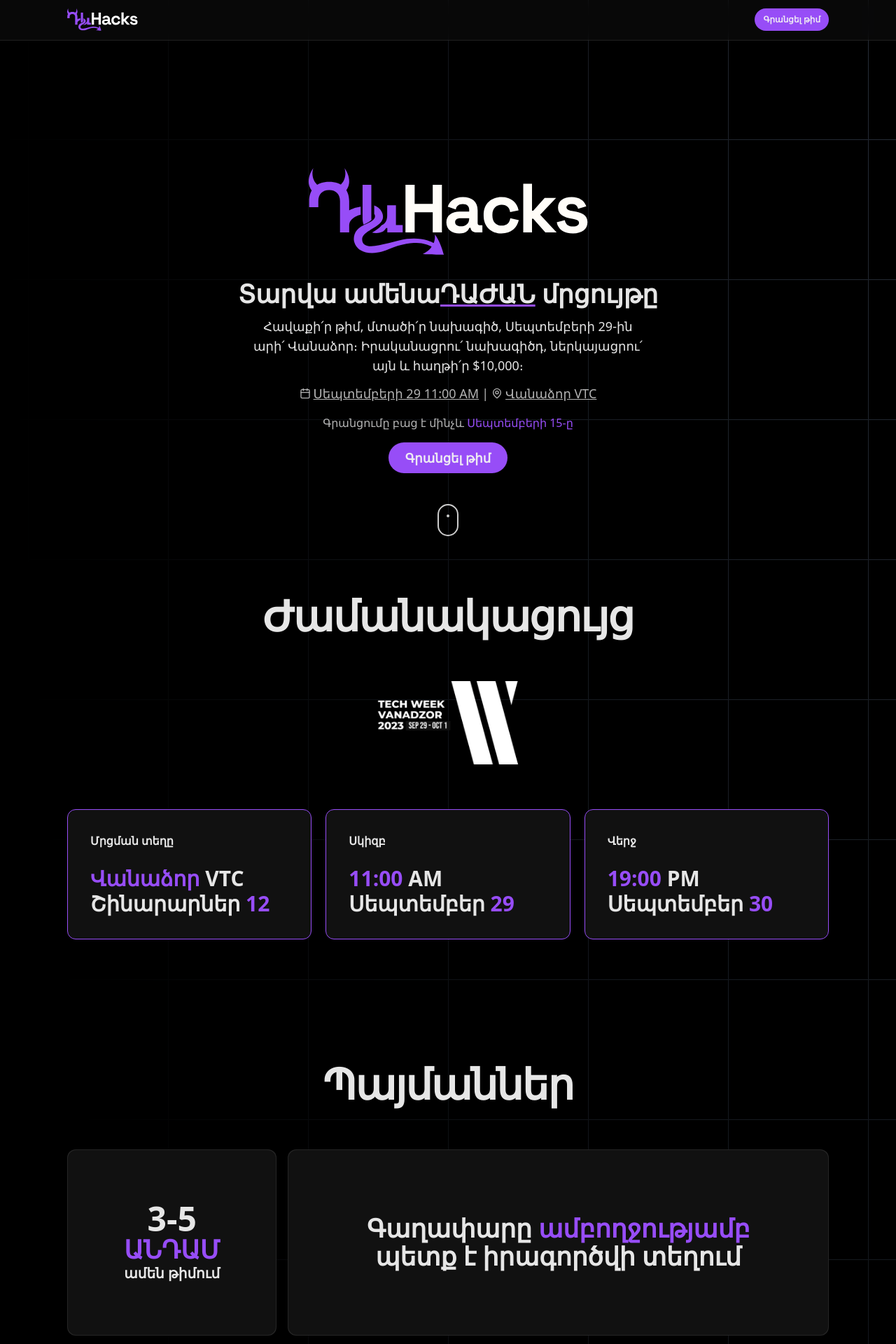
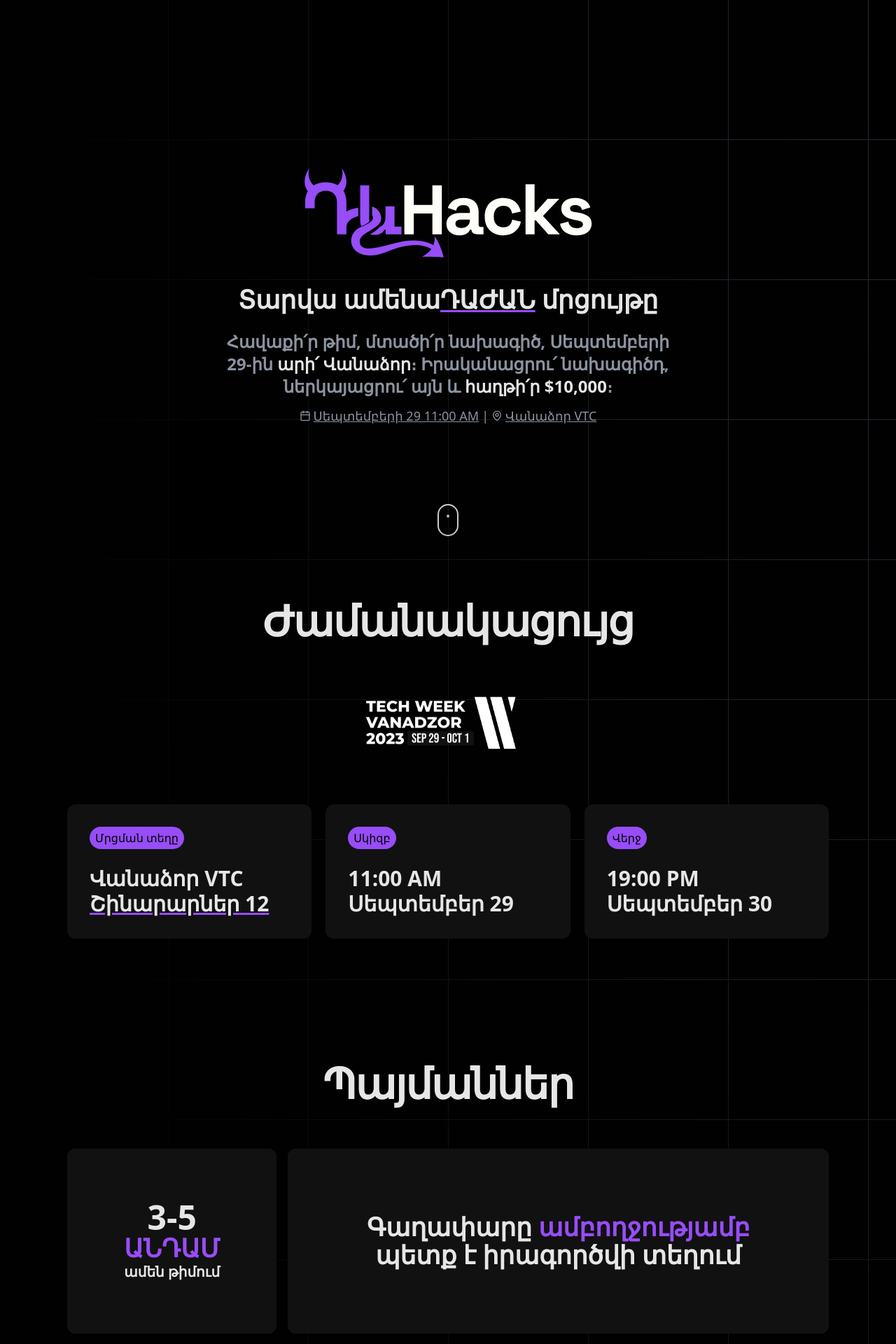
Before and after one commit to layerswap/devhacks-landing, a Next.js app: page / in a window 1280 px wide. Shown: the top 1920 px of the page at 70% size. Built offline with nearby package versions, Linux system fonts and the light colour scheme.

Commit message:
global updates

```diff
--- a/src/components/pageComponents/AnimatedLogo.tsx
+++ b/src/components/pageComponents/AnimatedLogo.tsx
@@ -85,7 +85,7 @@ const AnimatedLogo = () => {
     }, [])
 
     return (
-        <div className='absolute flex justify-center top-[15vh] lg:top-[30vh] right-0 -z-10 h-full w-full' id="route">
+        <div className='absolute flex justify-center top-[30vh] right-0 -z-10 h-full w-full' id="route">
             {typeof document !== 'undefined' && isClient &&
                 width <= 768 ?
                 <svg style={{ opacity: 0 }} id='animatedLogo' xmlns="http://www.w3.org/2000/svg" width="457" height="5142" viewBox="0 0 457 5160" fill="none">
--- a/src/components/pageComponents/Conditions.tsx
+++ b/src/components/pageComponents/Conditions.tsx
@@ -12,8 +12,8 @@ const Conditions = () => {
                     </p>
                 </div>
                 <div className="mt-8 sm:mt-16 sm:text-left">
-                    <Spotlight className="grid gap-4 lg:grid-cols-7 lg:grid-rows-3 items-start group">
-                        <SpotlightCard className="max-w-2xl mx-auto lg:max-w-none w-full lg:col-span-2 -z-20">
+                    <div className="grid gap-4 lg:grid-cols-7 lg:grid-rows-3 items-start group">
+                        <div className="h-full bg-darkblue-800 rounded-xl max-w-2xl mx-auto lg:max-w-none w-full lg:col-span-2 -z-20">
                             <div className="relative h-full bg-darkblue-900 p-6 sm:p-10 rounded-[inherit] z-20 overflow-hidden">
                                 <div className="h-full flex flex-col justify-center">
                                     <div className="text-4xl font-bold text-center">
@@ -30,8 +30,8 @@ const Conditions = () => {
                                     <div />
                                 </div>
                             </div>
-                        </SpotlightCard>
-                        <SpotlightCard className={`max-w-2xl mx-auto lg:max-w-none w-full lg:col-span-5`}>
+                        </div>
+                        <div className={`h-full bg-darkblue-800 rounded-xl max-w-2xl mx-auto lg:max-w-none w-full lg:col-span-5`}>
                             <div className="relative h-full bg-darkblue-900 p-6 sm:p-10 rounded-[inherit] z-20 overflow-hidden">
                                 <div className="text-2xl sm:text-4xl font-bold text-center text-white h-full flex flex-col items-center justify-center">
                                     <p className="max-w-xl">
@@ -39,8 +39,8 @@ const Conditions = () => {
                                     </p>
                                 </div>
                             </div>
-                        </SpotlightCard>
-                        <SpotlightCard className={`max-w-2xl mx-auto lg:max-w-none w-full lg:col-span-3`}>
+                        </div>
+                        <div className={`h-full bg-darkblue-800 rounded-xl max-w-2xl mx-auto lg:max-w-none w-full lg:col-span-3`}>
                             <div className="relative h-full bg-darkblue-900 p-6 sm:p-10 rounded-[inherit] z-20 overflow-hidden">
                                 <div className="h-full flex flex-col items-center font-bold text-left gap-5">
                                     <p className="text-3xl text-primary text-center">
@@ -68,8 +68,8 @@ const Conditions = () => {
                                     </div>
                                 </div>
                             </div>
-                        </SpotlightCard>
-                        <SpotlightCard className="max-w-2xl mx-auto lg:max-w-none w-full lg:col-span-4 -z-20">
+                        </div>
+                        <div className="h-full bg-darkblue-800 rounded-xl max-w-2xl mx-auto lg:max-w-none w-full lg:col-span-4 -z-20">
                             <div className="relative h-full bg-darkblue-900 p-6 sm:p-10 rounded-[inherit] z-20 overflow-hidden">
                                 <div className="font-bold text-white h-full flex flex-col items-center justify">
                                     <p className="text-3xl text-primary">
@@ -91,8 +91,8 @@ const Conditions = () => {
                                     </ul>
                                 </div>
                             </div>
-                        </SpotlightCard>
-                        <SpotlightCard className={`max-w-2xl mx-auto lg:max-w-none w-full lg:col-span-7`}>
+                        </div>
+                        <div className={`h-full bg-darkblue-800 rounded-xl max-w-2xl mx-auto lg:max-w-none w-full lg:col-span-7`}>
                             <div className="relative h-full bg-darkblue-900 p-6 sm:p-10 rounded-[inherit] z-20 overflow-hidden">
                                 <div className="text-2xl font-bold text-center text-white h-full flex flex-col items-center gap-5 lg:gap-10">
                                     <p className="text-3xl">
@@ -125,8 +125,8 @@ const Conditions = () => {
                                     </div>
                                 </div>
                             </div>
-                        </SpotlightCard>
-                    </Spotlight>
+                        </div>
+                    </div>
                 </div>
             </div>
         </section>
--- a/src/components/pageComponents/Header.tsx
+++ /dev/null
@@ -1,31 +0,0 @@
-import DevhacksLogo from './DevhacksLogo'
-import Link from 'next/link'
-import { useRouter } from 'next/router'
-import { useScrollDirection } from '@/lib/utils'
-
-
-const Header = () => {
-
-    const router = useRouter()
-
-    const scrollDirection = useScrollDirection();
-
-    return (
-        <header className={`inset-x-0 z-50 w-full mx-auto sticky border-b border-transparent lg:border-white/10 backdrop-blur-md bg-opacity-50 bg-darkblue-900 ${scrollDirection === "down" ? "-top-32" : "top-0"} transition-all duration-500`}>
-            <nav className="grid grid-cols-2 items-center border-b border-white/10 lg:border-transparent justify-between px-6 py-3 lg:px-8 max-w-6xl mx-auto" aria-label="Global">
-                <div className="flex lg:flex-1">
-                    <Link href="/" aria-label='Home' className="-m-1.5 p-1.5">
-                        <DevhacksLogo className='h-8 w-auto text-primary' />
-                    </Link>
-                </div>
-                <div className="flex justify-end">
-                    <Link className='text-xs font-bold py-2 px-3 rounded-full text-white bg-primary hover:bg-primary-600 active:bg-primary-700 transition-colors duration-200' href={'https://layerswap.typeform.com/devhacks'}>
-                        Գրանցել թիմ
-                    </Link>
-                </div>
-            </nav>
-        </header>
-    )
-}
-
-export default Header
--- a/src/components/pageComponents/Hero.tsx
+++ b/src/components/pageComponents/Hero.tsx
@@ -1,11 +1,27 @@
 import Link from "next/link"
 import { Calendar, MapPin } from "lucide-react"
-import DevhacksLogo from "./DevhacksLogo"
+import { useEffect, useState } from "react"
 
 const Hero = () => {
 
+    const [hide, setHide] = useState(false)
+    const controlNavbar = () => {
+        if (window.scrollY > 20) {
+            setHide(true)
+        } else {
+            setHide(false)
+        }
+    }
+
+    useEffect(() => {
+        window.addEventListener('scroll', controlNavbar)
+        return () => {
+            window.removeEventListener('scroll', controlNavbar)
+        }
+    }, [])
+
     return (
-        <div className="overflow-hidden lg:h-[calc(100vh-65px)] lg:flex lg:flex-col lg:justify-center lg:items-center">
+        <div className="overflow-hidden h-screen flex flex-col justify-center items-center">
             <div className="mx-auto max-w-6xl px-6 pb-24 sm:pb-32 flex flex-col text-center space-y-10 pt-20 lg:px-8 lg:pt-44 2xl:pt-0 2xl:pb-0 w-full">
                 <div className="h-20 sm:h-32 w-auto" />
                 <div>
@@ -13,24 +29,13 @@ const Hero = () => {
                     <p className="text-xl sm:text-4xl text-white font-bold">
                         Տարվա ամենա<span className="underline decoration-primary">ԴԱԺԱՆ</span> մրցույթը
                     </p>
-                    <p className="max-w-xl mx-auto mt-3 text-lg">
-                        Հավաքի՛ր թիմ, մտածի՛ր նախագիծ, Սեպտեմբերի 29-ին արի՛ Վանաձոր։ Իրականացրու՛ նախագիծդ, ներկայացրու՛ այն և հաղթի՛ր $10,000։
+                    <p className="max-w-2xl mx-auto mt-3 xl:mt-6 text-base xl:text-2xl font-semibold text-darkblue-100">
+                        Հավաքի՛ր թիմ, մտածի՛ր նախագիծ, Սեպտեմբերի 29-ին <span className="text-white">արի՛ Վանաձոր</span>։ Իրականացրու՛ նախագիծդ, ներկայացրու՛ այն և <span className="text-white">հաղթի՛ր $10,000</span>։
                     </p>
                     <p className="text-xs sm:text-lg text-darkblue-100 max-w-md mx-auto mt-3 inline-flex items-center gap-1">
                         <Link target="_blank" href="https://calendar.google.com/calendar/event?action=TEMPLATE&amp;tmeid=MWV1M2VjZmVtMGg4aXVmazM0ajZuZ3BsM2ggYXJhbUBicmFuc2Zlci5pbw&amp;tmsrc=aram%40bransfer.io" className="underline hover:no-underline inline-flex items-center gap-1"><Calendar className="h-4 w-auto" /> Սեպտեմբերի 29 11:00 AM</Link> | <Link href="https://goo.gl/maps/zUBaeyTY6pxjjfe98" target="_blank" className="underline hover:no-underline inline-flex items-center gap-1"><MapPin className="h-4 w-auto" /> Վանաձոր VTC</Link>
                     </p>
-                    <p className="mt-4 text-darkblue-100">
-                        Գրանցումը բաց է մինչև <span className="text-primary">Սեպտեմբերի 15-ը</span>
-                    </p>
-                    <div className="mt-6">
-                        <Link
-                            href='https://layerswap.typeform.com/devhacks'
-                            className="rounded-full w-fit mx-auto bg-primary px-6 py-2.5 text-lg font-semibold text-white shadow-sm hover:bg-primary-600 active:bg-primary-700 transition-colors duration-200 focus-visible:outline focus-visible:outline-2 focus-visible:outline-offset-2 focus-visible:outline-white"
-                        >
-                            Գրանցել թիմ
-                        </Link>
-                    </div>
-                    <div className="left-[calc(50%-15px)] top-[90vh] absolute hidden lg:block">
+                    <div className={`${hide && 'opacity-0'} left-[calc(50%-15px)] top-[90vh] absolute transition-all duration-200`}>
                         <div className="scrolldown ">
                             <svg className="mx-auto" height="30" width="10">
                                 <circle className="scrolldown-p1" cx="5" cy="15" r="2" />
--- a/src/components/pageComponents/Layout.tsx
+++ b/src/components/pageComponents/Layout.tsx
@@ -1,5 +1,4 @@
-import { FC, useContext } from "react"
-import Header from '@/components/pageComponents/Header'
+import { FC } from "react"
 import Head from 'next/head'
 import Footer from '@/components/pageComponents/Footer'
 import Script from "next/script";
@@ -70,8 +69,6 @@ const Layout: FC<Props> = ({ children }) => {
                     <rect width="100%" height="100%" strokeWidth={0} fill="url(#983e3e4c-de6d-4c3f-8d64-b9761d1534cc)" />
                 </svg>
 
-                <Header />
-
                 {children}
 
                 <Footer />
--- a/src/components/pageComponents/Timeline.tsx
+++ b/src/components/pageComponents/Timeline.tsx
@@ -6,18 +6,18 @@ const Timeline = () => {
     const cards = [
         {
             heading: <>Մրցման տեղը</>,
-            name: <>Վանաձոր <span className="text-white">VTC</span></>,
-            description: <Link href='https://goo.gl/maps/zUBaeyTY6pxjjfe98' target="_blank" className="hover:underline"><span className="text-white">Շինարարներ</span> 12</Link>
+            name: <>Վանաձոր VTC</>,
+            description: <Link href='https://goo.gl/maps/zUBaeyTY6pxjjfe98' target="_blank" className="underline hover:no-underline decoration-primary"><span className="text-white">Շինարարներ</span> 12</Link>
         },
         {
             heading: <>Սկիզբ</>,
-            name: <>11:00 <span className="text-white">AM</span></>,
-            description: <><span className="text-white">Սեպտեմբեր</span> 29</>
+            name: <>11:00 AM</>,
+            description: <>Սեպտեմբեր 29</>
         },
         {
             heading: <>Վերջ</>,
-            name: <>19:00 <span className="text-white">PM</span></>,
-            description: <><span className="text-white">Սեպտեմբեր</span> 30</>
+            name: <>19:00 PM</>,
+            description: <>Սեպտեմբեր 30</>
         }
     ]
 
@@ -31,20 +31,20 @@ const Timeline = () => {
                 </div>
                 <div className="lg:w-1/4 my-8 sm:my-16 mx-auto">
                     <Link href={'https://techweek.am/'} target="_blank" className="hover:opacity-80">
-                        <Image src={"/TechWeekBanner.png"} width={1000} height={100} alt={"teckWeekBanner"} />
+                        <Image src={"/TechWeekBanner.png"} width={1600} height={700} alt={"teckWeekBanner"} />
                     </Link>
                 </div>
                 <div className="flex flex-col lg:flex-row sm:items-stretch gap-5 w-full">
                     {
                         cards.map((c, index) => (
-                            <div key={index} className="p-8 rounded-xl border border-primary w-full bg-darkblue-900">
-                                <p className="text-base mb-6 font-semibold">
+                            <div key={index} className="p-8 rounded-xl w-full bg-darkblue-900">
+                                <p className="text-base mb-6 font-medium rounded-full px-2 py-1 bg-primary w-fit text-black">
                                     {c.heading}
                                 </p>
-                                <p className="text-primary text-3xl font-bold">
+                                <p className=" text-3xl font-bold">
                                     {c.name}
                                 </p>
-                                <p className="text-primary text-3xl font-bold">
+                                <p className=" text-3xl font-bold">
                                     {c.description}
                                 </p>
                             </div>
--- a/src/styles/globals.css
+++ b/src/styles/globals.css
@@ -27,7 +27,7 @@
 @layer base {
 
   body {
-    @apply bg-black text-white styled-scroll;
+    @apply bg-[#010101] text-white styled-scroll;
     -webkit-font-smoothing: antialiased;
   }
 
--- a/tailwind.config.js
+++ b/tailwind.config.js
@@ -14,30 +14,11 @@ module.exports = {
       },
       colors: {
         white: '#F2F2F2F2',
-        // primary: {
-        //   DEFAULT: '#E50000',
-        //   '50': '#FF9E9E',
-        //   '100': '#FF8989',
-        //   '200': '#FF6060',
-        //   '300': '#FF3838',
-        //   '400': '#FF0F0F',
-        //   '500': '#E50000',
-        //   '600': '#AD0000',
-        //   '700': '#750000',
-        //   '800': '#3D0000',
-        //   '900': '#050000',
-        //   '950': '#000000',
-        //   'background': '#3e1240',
-        //   'text': '#abb5d1',
-        //   'text-muted': '#56617B',
-        //   'buttonTextColor': '#ffffff',
-        //   'logoColor': '#FF0093'
-        // },
         'primary': {  DEFAULT: '#974DF7',  50: '#F8F4FF',  100: '#EDE0FE',  200: '#D6B9FC',  300: '#B683FA',  400: '#974DF7',  500: '#7718F5',  600: '#5D09CC',  700: '#450696',  800: '#2C0460',  900: '#13022A',  950: '#070110', 'text': '#abb5d1',},
         darkblue: {
           DEFAULT: '#3A3A3A',
           '50': '#BEBEBE',
-          '100': '#B4B4B4',
+          '100': '#8b939f',
           '200': '#A0A0A0',
           '300': '#8B8B8B',
           '400': '#777777',
```
Also changed, not shown: public/TechWeekBanner.png.
